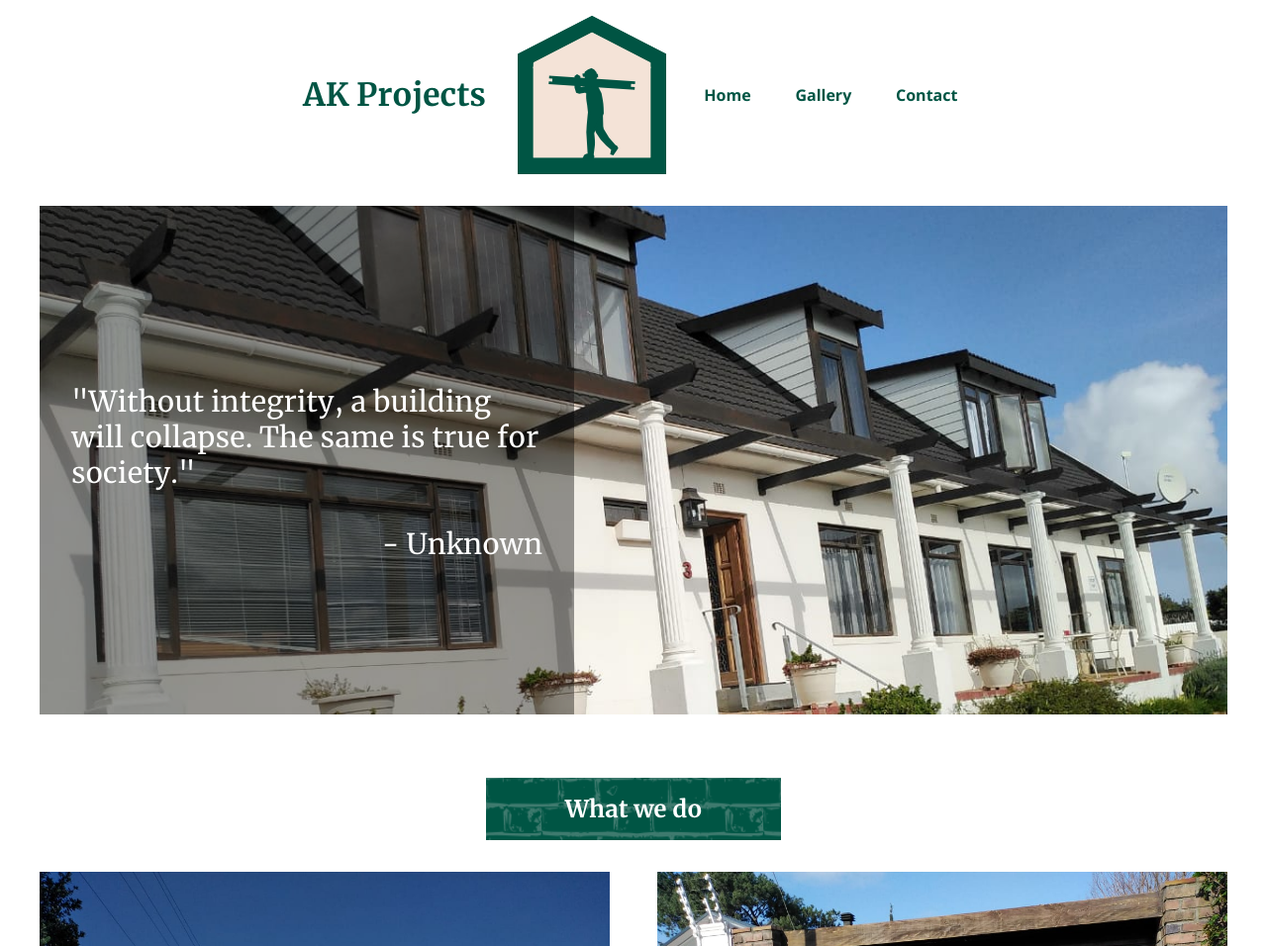
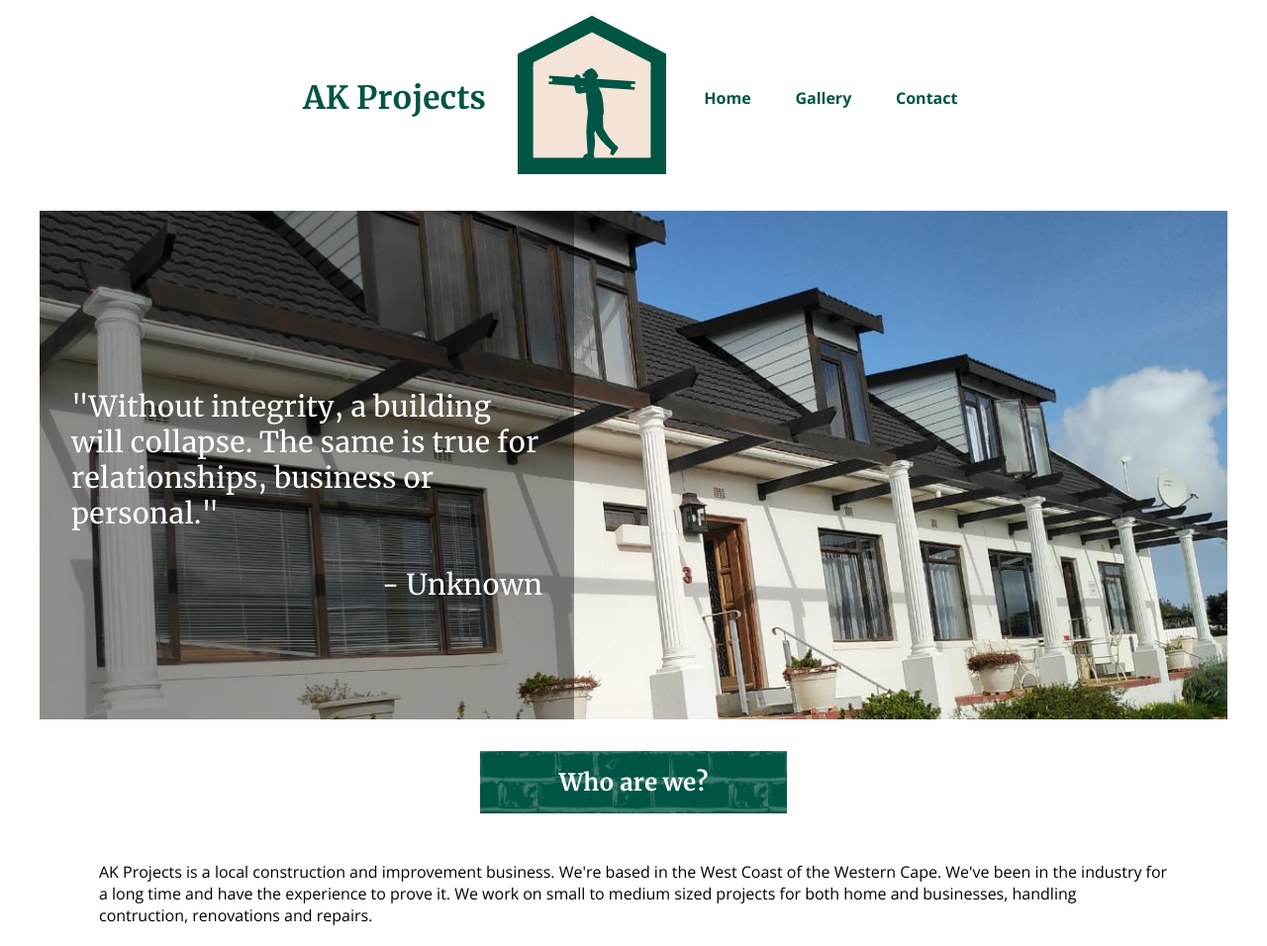
Before and after one commit to JackofD/antony-projects, a Gatsby site: page / in a window 1280 px wide. Shown: the top 956 px of the page at 99% size. Built offline with nearby package versions, Linux system fonts and the light colour scheme; Gatsby itself is replaced by a stand-in of ours.

Commit message:
Added who are we section * just text for now * minor updates

```diff
--- a/src/components/bio.js
+++ b/src/components/bio.js
@@ -21,12 +21,12 @@ const Bio = () => {
           </p>
           <p>
             Antony prides himself on integrity and will go the extra mile for his client.
-            He gives good advice on the work that needs to be done and is always fair on his quotes.
+            He gives good advice on the work that needs to be done and is always fair in his quotes.
             The workmanship of his team is always up to standard and they will gladly sort out any issues that may pop up.
           </p>
           <blockquote className="">
             "I love this industry because these skills that I've learned and honed during my lifetime
-            are always relevant and can be taken anywhere."
+            are always relevant and can be used anywhere in the world."
           </blockquote>
         </div>
 
@@ -41,7 +41,7 @@ export const BioImage = () => {
     file(relativePath: {eq: "antony.png"}) {
       id
       childImageSharp {
-        fluid(maxWidth: 600) {
+        fluid(maxWidth: 450) {
           ...GatsbyImageSharpFluid
         }
       }
--- a/src/components/footer.js
+++ b/src/components/footer.js
@@ -1,5 +1,3 @@
-import { Link } from "gatsby"
-import PropTypes from "prop-types"
 import React from "react"
 
 import "../scss/footer.scss"
@@ -13,6 +11,7 @@ const Footer = () => (
           <li><a href="mailto:anytonykanyongo@gmail.com">anytonykanyongo@gmail.com</a></li>
           <li><a href="tel:083-558-8524">083 558 8524</a></li>
           {/* <li>Social: <a href="#/">Facebook</a></li> */}
+          <li>Area: Western Cape, West Coast and surroundings</li>
         </ul>
       </div>
     </section>
--- a/src/components/header.js
+++ b/src/components/header.js
@@ -9,9 +9,9 @@ const Header = ({classes}) => (
   <header className={classes ? classes : ''}>
     <div className="logo-section">
       <div className="site-name">
-        <h2 className="heading">AK Projects</h2>
+        <Link to="/"><h2 className="heading">AK Projects</h2></Link>
       </div>
-      <img className="logo" src={logo} alt="main logo" />
+      <Link to="/"><img className="logo" src={logo} alt="main logo" /></Link>
     </div>
     <nav className="nav-menu">
       <ul>
--- a/src/pages/index.js
+++ b/src/pages/index.js
@@ -18,14 +18,23 @@ const IndexPage = () => {
         <section className="hero">
           <HeroImage />
           <blockquote className="hero-text">
-            <div>"Without integrity, a building will collapse. The same is true for society."</div>
+            <div>"Without integrity, a building will collapse. The same is true for relationships, business or personal."</div>
             <br />
             <div className="text-right"> - Unknown</div>
           </blockquote>
         </section>
 
+        <section className="who-are-we layout-centered">
+          <h2 className="heading background-brick">Who are we?</h2>
+          <p>
+            AK Projects is a local construction and improvement business. We're based in the West Coast
+            of the Western Cape. We've been in the industry for a long time and have the experience to prove it.
+            We work on small to medium sized projects for both home and businesses, handling contruction, renovations and repairs.
+          </p>
+        </section>
+
         <section className="what-we-do-section">
-          <h2 className="heading background-brick">What we do</h2>
+          <h2 className="heading background-brick layout-centered">What we do</h2>
           <section className="flex-row">
             <section className="section">
               <MyImg className="section-img" src="photos/image1.jpg" />
@@ -43,7 +52,7 @@ const IndexPage = () => {
           <section className="details">
             <h3 className="heading">Whatever you need, we've got you covered.</h3>
             <p>
-              We're experts at doing repairs to roofs. We know there's nothing worse
+              We're experts at doing repairs to roofs and ceilings. We know there's nothing worse
               than a leaky roof or ceiling in winter.
               We'll make sure you stay warm and dry during those cold and rainy months.
             </p>
--- a/src/scss/header.scss
+++ b/src/scss/header.scss
@@ -20,6 +20,10 @@
 
     .site-name {
       padding: 1.3rem 1rem;
+      a, a:visited {
+        color: $colour-dark;
+        text-decoration: none;
+      }
     }
 
     h2 {
@@ -53,7 +57,7 @@ nav {
     color: $colour-dark;
     text-decoration: none;
     font-weight: 700;
-    transition: all 0.3s ease;
+    transition: all 0.25s ease;
 
     &:hover {
       color: white;
--- a/src/scss/home.scss
+++ b/src/scss/home.scss
@@ -1,5 +1,17 @@
 .hero {
   position: relative;
+}
+
+.who-are-we {
+  display: flex;
+  flex-direction: column;
+
+  .heading {
+    text-align: center;
+  }
+  @media (min-width: 768px) {
+    width: 90%;
+  }
 }
 
 .what-we-do-section {
@@ -7,6 +19,7 @@
   flex-direction: column;
   h2 {
     text-align: center;
+    align-self: center;
   }
 
   .flex-row {
--- a/src/scss/utility.scss
+++ b/src/scss/utility.scss
@@ -59,3 +59,11 @@ h1.background-brick, h2.background-brick, h3.background-brick, h4.background-bri
   justify-content: center;
   align-items: center;
 }
+
+.layout-centered {
+  width: 80vw;
+  margin: 0 auto;
+  @media (min-width: 768px) {
+    width: auto;
+  }
+}
```
